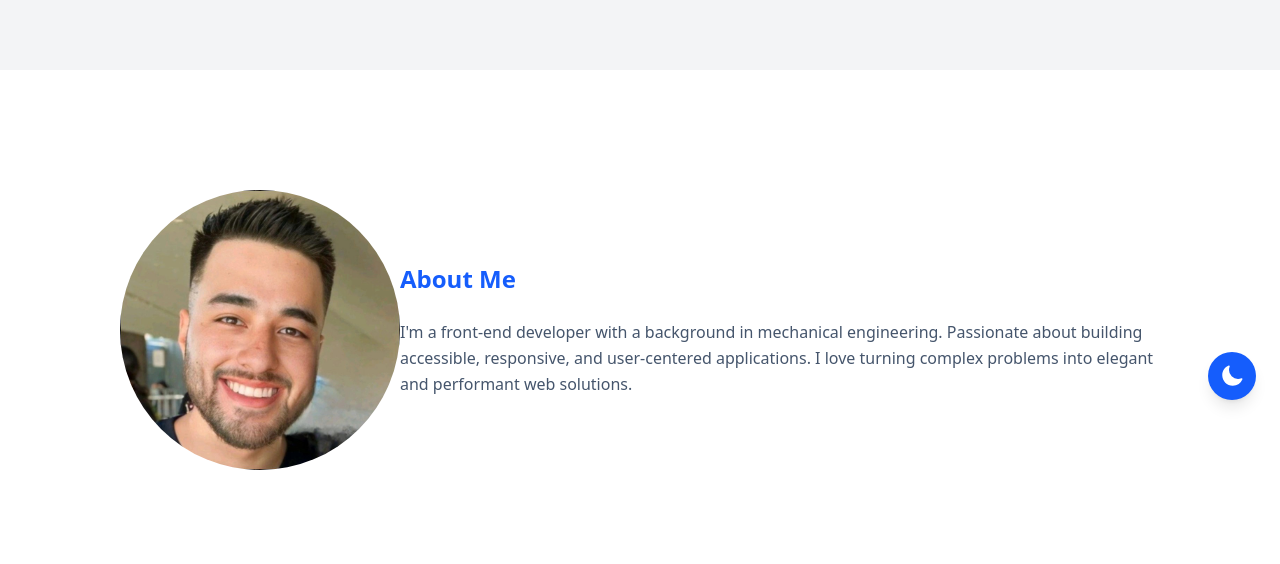
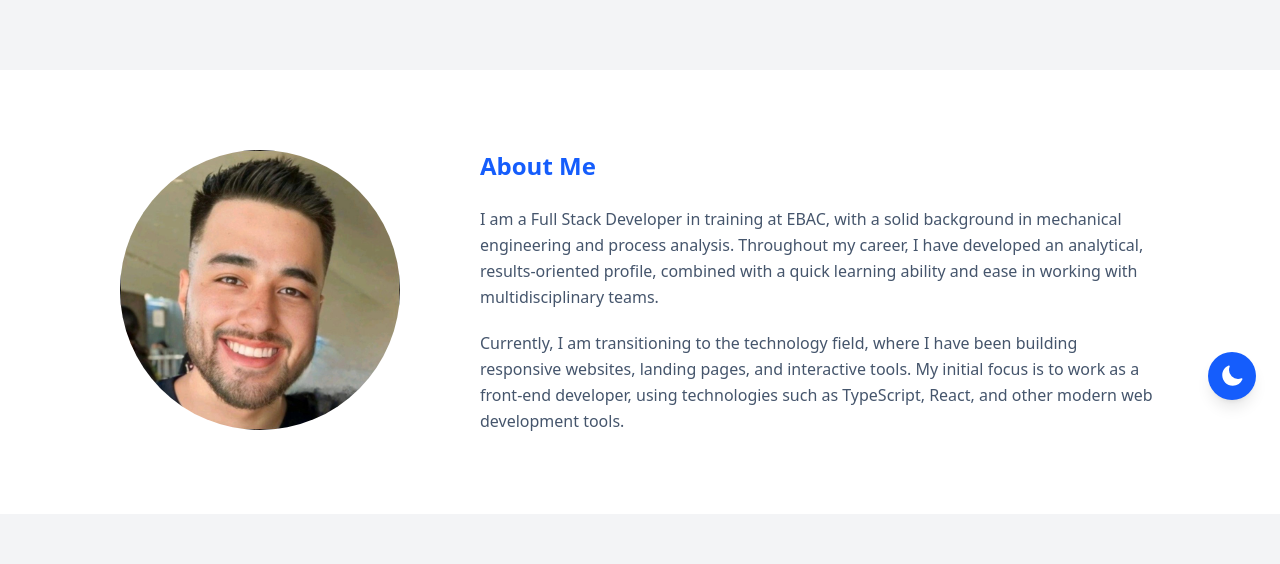
Before and after one commit to GustavoKasaki/gmk-portfolio, a Vue app: page / in a window 1280 px wide. Shown: the part 376-940 px from the top of the page. Built offline with nearby package versions, Linux system fonts and the light colour scheme.

Commit message:
{chore} updated 'About' section

```diff
--- a/src/App.vue
+++ b/src/App.vue
@@ -1,6 +1,6 @@
 <script setup>
 import { computed, watch } from 'vue'
-import { useDarkModeStore } from '@/stores/darkmode'
+import { useDarkModeStore } from '@/stores/darkMode'
 
 import HeaderComp from '@/components/HeaderComp.vue'
 import Hero from '@/components/Hero.vue'
--- a/src/components/About.vue
+++ b/src/components/About.vue
@@ -7,24 +7,31 @@ export default {
 <template>
   <section
     id="about"
-    class="flex justify-center bg-white px-30 py-30 transition-colors duration-500 dark:bg-gray-900"
+    class="flex justify-center bg-white px-30 py-20 transition-colors duration-500 dark:bg-gray-900"
   >
     <img
       src="@/assets/profile.jpg"
       alt="Profile Picture"
-      class="mx-auto block h-70 rounded-full duration-500 ease-in-out dark:hidden"
+      class="mr-20 block h-70 rounded-full duration-500 ease-in-out dark:hidden"
     />
     <img
       src="@/assets/profile-dark.jpg"
       alt="Dark Profile Picture"
-      class="mx-auto hidden h-70 rounded-full duration-500 ease-in-out dark:block"
+      class="mr-20 hidden h-70 rounded-full duration-500 ease-in-out dark:block"
     />
     <div class="my-auto">
       <h3 class="mb-6 text-2xl font-semibold text-blue-600 dark:text-blue-400">About Me</h3>
       <p class="mx-auto max-w-3xl leading-relaxed text-slate-600 dark:text-slate-300">
-        I'm a front-end developer with a background in mechanical engineering. Passionate about
-        building accessible, responsive, and user-centered applications. I love turning complex
-        problems into elegant and performant web solutions.
+        I am a Full Stack Developer in training at EBAC, with a solid background in mechanical
+        engineering and process analysis. Throughout my career, I have developed an analytical,
+        results-oriented profile, combined with a quick learning ability and ease in working with
+        multidisciplinary teams.
+      </p>
+      <p class="mx-auto max-w-3xl pt-5 leading-relaxed text-slate-600 dark:text-slate-300">
+        Currently, I am transitioning to the technology field, where I have been building responsive
+        websites, landing pages, and interactive tools. My initial focus is to work as a front-end
+        developer, using technologies such as TypeScript, React, and other modern web development
+        tools.
       </p>
     </div>
   </section>
```
